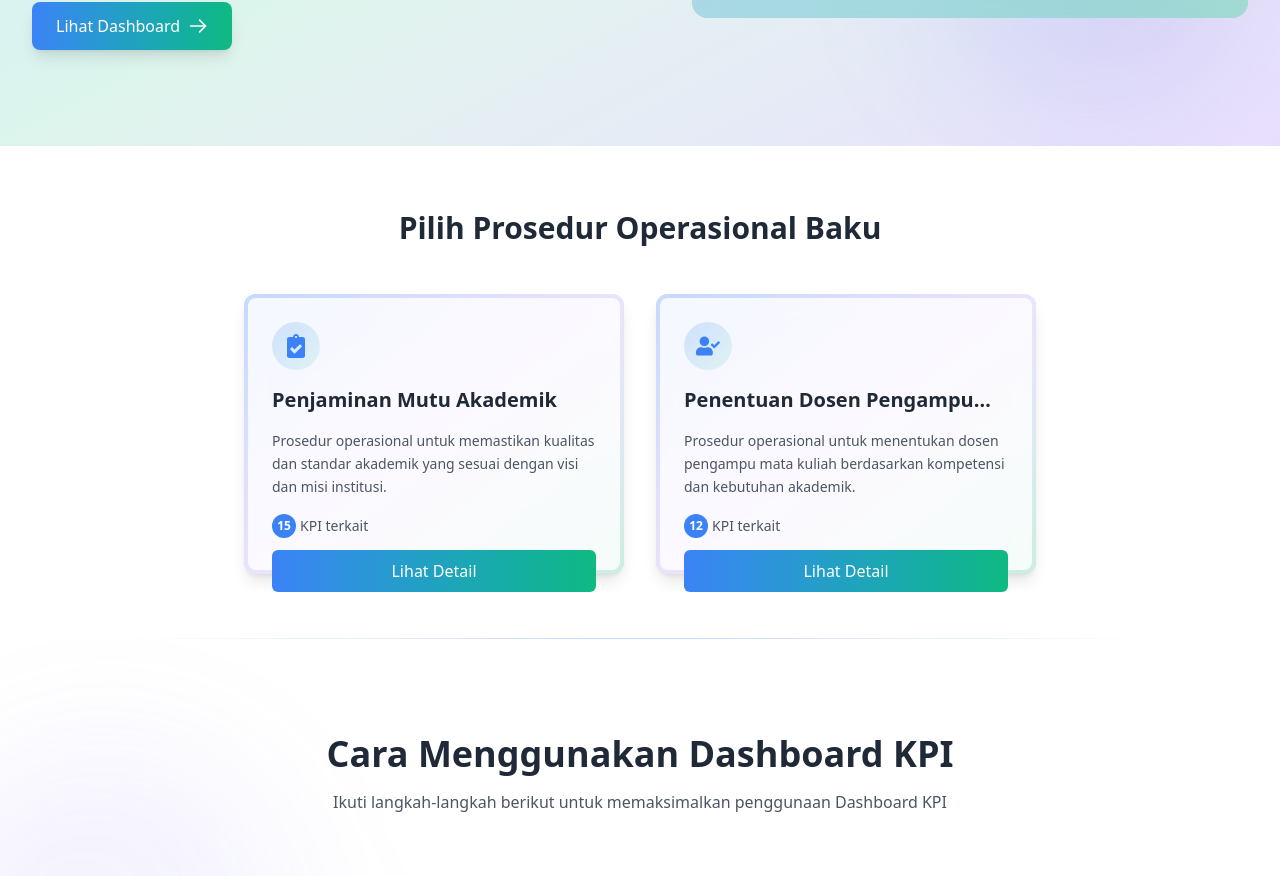
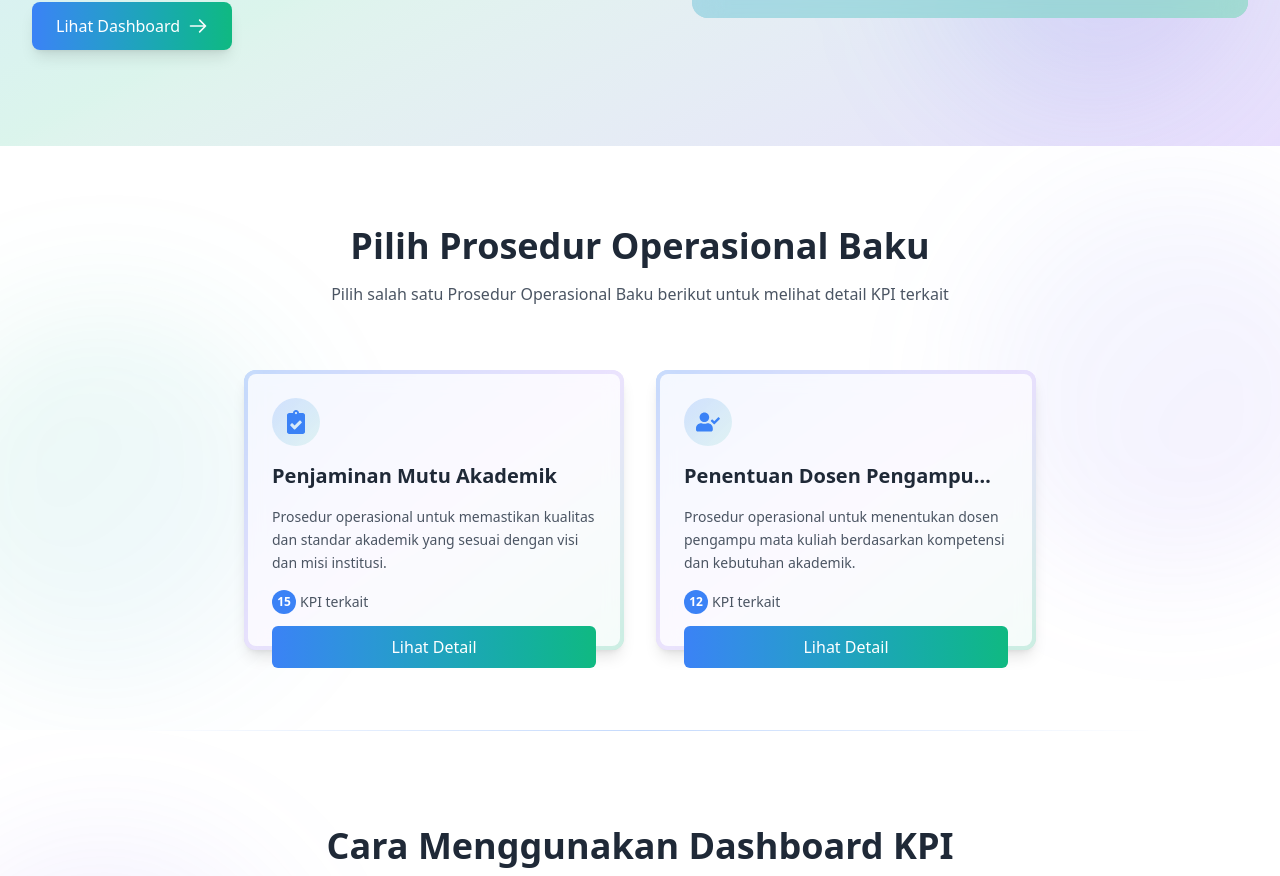
Before and after one commit to nugrahaAdhitama/dashboard-kpi-mpb, a Next.js app: page / in a window 1280 px wide. Shown: the part 607-1483 px from the top of the page. Built offline with nearby package versions, Linux system fonts and the light colour scheme.

Commit message:
feat: Enhance POBSection component with animations and background decorations for improved visual appeal and user engagement

```diff
--- a/src/components/molecules/POBSection.tsx
+++ b/src/components/molecules/POBSection.tsx
@@ -2,11 +2,13 @@
 
 /**
  * POBSection component for displaying POB cards
- * Shows a collection of POB options in a responsive grid
+ * Shows a collection of POB options in a responsive grid with animations
+ * @component
  */
 import React from "react";
 import { IPOB } from "@/interfaces/pob";
 import POBCard from "@/components/molecules/POBCard";
+import { motion } from "framer-motion";
 
 interface POBSectionProps {
   title: string;
@@ -19,18 +21,58 @@ const POBSection: React.FC<POBSectionProps> = ({
   pobs,
   className = "",
 }) => {
+  // Animation variants for staggered children
+  const container = {
+    hidden: { opacity: 0 },
+    show: {
+      opacity: 1,
+      transition: {
+        staggerChildren: 0.2,
+      },
+    },
+  };
+
   return (
-    <section className={`w-full py-16 ${className}`}>
-      <div className="max-w-screen-xl mx-auto px-4 md:px-8">
-        <h2 className="text-2xl md:text-3xl font-semibold text-center text-[#1F2937] mb-12">
-          {title}
-        </h2>
+    <section className={`w-full py-20 relative overflow-hidden ${className}`}>
+      {/* Background decoration */}
+      <div className="absolute -left-20 top-40 w-96 h-96 rounded-full bg-gradient-to-br from-[#10B981]/10 to-[#3B82F6]/5 blur-3xl z-0"></div>
+      <div className="absolute -right-20 bottom-40 w-96 h-96 rounded-full bg-gradient-to-tl from-[#8B5CF6]/10 to-[#3B82F6]/5 blur-3xl z-0"></div>
 
-        <div className="flex flex-col sm:flex-row items-center justify-center gap-8 flex-wrap">
-          {pobs.map((pob) => (
-            <POBCard key={pob.id} pob={pob} />
+      <div className="max-w-screen-xl mx-auto px-4 md:px-8 relative z-10">
+        <motion.div
+          initial={{ opacity: 0, y: 20 }}
+          whileInView={{ opacity: 1, y: 0 }}
+          viewport={{ once: true, margin: "-100px" }}
+          transition={{ duration: 0.6 }}
+        >
+          <h2 className="text-2xl md:text-3xl lg:text-4xl font-bold text-center text-[#1F2937] mb-4">
+            {title}
+          </h2>
+          <p className="text-center text-[#4B5563] max-w-2xl mx-auto mb-16">
+            Pilih salah satu Prosedur Operasional Baku berikut untuk melihat
+            detail KPI terkait
+          </p>
+        </motion.div>
+
+        <motion.div
+          className="flex flex-col sm:flex-row items-center justify-center gap-8 flex-wrap"
+          variants={container}
+          initial="hidden"
+          whileInView="show"
+          viewport={{ once: true, margin: "-50px" }}
+        >
+          {pobs.map((pob, index) => (
+            <motion.div
+              key={pob.id}
+              initial={{ opacity: 0, y: 20 }}
+              whileInView={{ opacity: 1, y: 0 }}
+              viewport={{ once: true }}
+              transition={{ duration: 0.5, delay: index * 0.1 }}
+            >
+              <POBCard pob={pob} />
+            </motion.div>
           ))}
-        </div>
+        </motion.div>
       </div>
     </section>
   );
```
